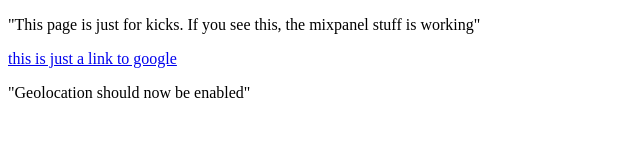
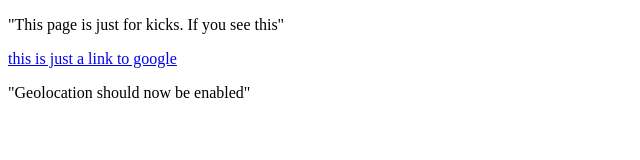
Before and after one commit to IanWoods1993/ianwoods1993.github.io, a plain HTML site: page index.html in a window 1280 px wide. Shown: the whole page, without its empty margins (0-640 px from the left). Drawn offline with Linux system fonts and the light colour scheme.

Commit message:
Update index.html

```diff
--- a/index.html
+++ b/index.html
@@ -9,7 +9,7 @@ mixpanel.init("004cc66245fbaba3290f659d640caea3");</script><!-- end Mixpanel -->
    </script>
   </head>
   <body>
-    <p> "This page is just for kicks. If you see this, the mixpanel stuff is working" </p>
+    <p> "This page is just for kicks. If you see this" </p>
 		<a href="https://www.google.com">this is just a link to google</a>
 		<p> "Geolocation should now be enabled" </p>
 	</body>
```
